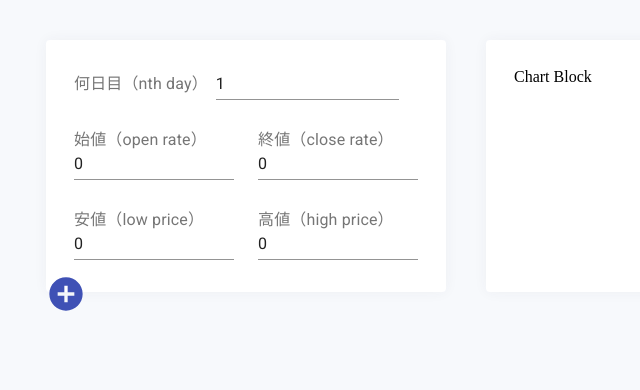
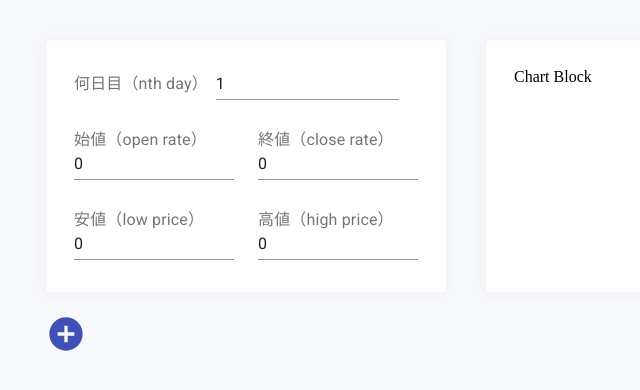
Before and after one commit to MrSung/fire-candle, a React (Create React App) app: page / in a window 1280 px wide. Shown: the top 390 px of the page, without its empty margins (39-679 px from the left). Built offline with nearby package versions, Linux system fonts and the light colour scheme.

Commit message:
simplify layout using grid

```diff
--- a/src/app/app.tsx
+++ b/src/app/app.tsx
@@ -1,11 +1,11 @@
 import React from 'react'
-import { LayoutInputChart } from '../components/templates/layout-input-chart'
-import { InputBlocks } from '../components/organisms/input-blocks'
-import { ChartBlocks } from '../components/organisms/chart-blocks'
+import styled from 'styled-components'
+import { InputChartBlocks } from '../components/organisms/input-chart-blocks'
 
 export const App = () => (
-  <LayoutInputChart>
-    <InputBlocks />
-    <ChartBlocks />
-  </LayoutInputChart>
+  <Wrapper>
+    <InputChartBlocks />
+  </Wrapper>
 )
+
+const Wrapper = styled.div``
--- a/src/components/organisms/chart-blocks.tsx
+++ /dev/null
@@ -1,26 +0,0 @@
-import React from 'react'
-import { useSelector } from 'react-redux'
-import styled from 'styled-components'
-import { RootState } from '../../app/reducer'
-import { ChartBlock } from '../molecules/chart-block'
-
-export const ChartBlocks = () => {
-  const charts = useSelector((state: RootState) => state.charts)
-
-  return (
-    <>
-      {charts.map(chart => (
-        <ChartBlockWrap key={chart.id}>
-          <ChartBlock />
-        </ChartBlockWrap>
-      ))}
-    </>
-  )
-}
-
-const ChartBlockWrap = styled.div`
-  padding: 28px 28px 40px;
-  border-radius: 4px;
-  background-color: #fff;
-  box-shadow: 0 0 14px 0 rgba(53, 64, 82, 0.05);
-`
--- a/src/components/organisms/input-blocks.tsx
+++ b/src/components/organisms/input-chart-blocks.tsx
@@ -8,9 +8,10 @@ import {
   chartsInitialState
 } from '../../features/charts/charts-slice'
 import { InputBlock } from '../molecules/input-block'
+import { ChartBlock } from '../molecules/chart-block'
 import { AddBlockButton } from '../atoms/add-block-button'
 
-export const InputBlocks = () => {
+export const InputChartBlocks = () => {
   const charts = useSelector((state: RootState) => state.charts)
   const dispatch = useDispatch()
   const { addNewInput } = chartsSlice.actions
@@ -18,7 +19,8 @@ export const InputBlocks = () => {
   return (
     <Wrapper>
       {charts.map(chart => (
-        <InputBlockWrap key={chart.id}>
+        <React.Fragment key={chart.id}>
+          <InputBlockWrap>
             <InputBlock
               nthDayValue={chart.nthDay}
               openRateValue={chart.openRate}
@@ -27,6 +29,10 @@ export const InputBlocks = () => {
               highPriceValue={chart.highPrice}
             />
           </InputBlockWrap>
+          <ChartBlockWrap>
+            <ChartBlock />
+          </ChartBlockWrap>
+        </React.Fragment>
       ))}
       <AddBlockButton
         onClick={() => {
@@ -43,7 +49,14 @@ export const InputBlocks = () => {
 }
 
 const Wrapper = styled.div`
+  display: grid;
   position: relative;
+  grid-template-columns: 400px auto;
+  grid-template-rows: 1fr;
+  gap: 40px 40px;
+  width: 1110px;
+  margin: 0 auto;
+  padding: 40px 0;
 `
 
 const InputBlockWrap = styled.div`
@@ -56,3 +69,10 @@ const InputBlockWrap = styled.div`
     margin-top: 32px;
   }
 `
+
+const ChartBlockWrap = styled.div`
+  padding: 28px 28px 40px;
+  border-radius: 4px;
+  background-color: #fff;
+  box-shadow: 0 0 14px 0 rgba(53, 64, 82, 0.05);
+`
--- a/src/components/templates/layout-input-chart.tsx
+++ /dev/null
@@ -1,16 +0,0 @@
-import React from 'react'
-import styled from 'styled-components'
-
-export const LayoutInputChart: React.FC = ({ children }) => {
-  return <Wrapper>{children}</Wrapper>
-}
-
-const Wrapper = styled.div`
-  display: grid;
-  grid-template-columns: 400px auto;
-  grid-template-rows: 1fr;
-  gap: 40px 40px;
-  width: 1110px;
-  margin: 0 auto;
-  padding: 40px 0;
-`
```
Lines whose indentation alone changed are shown as unchanged.
